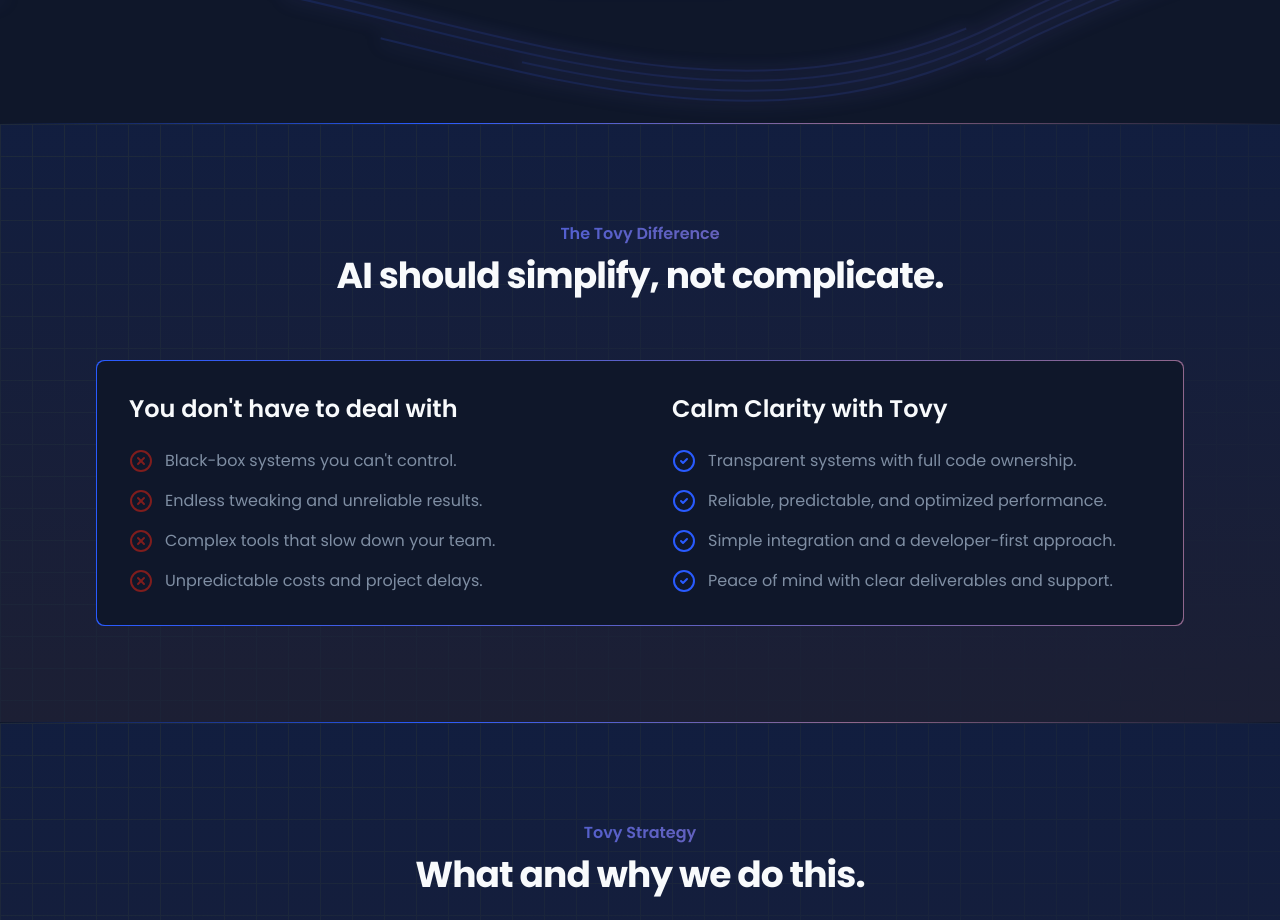
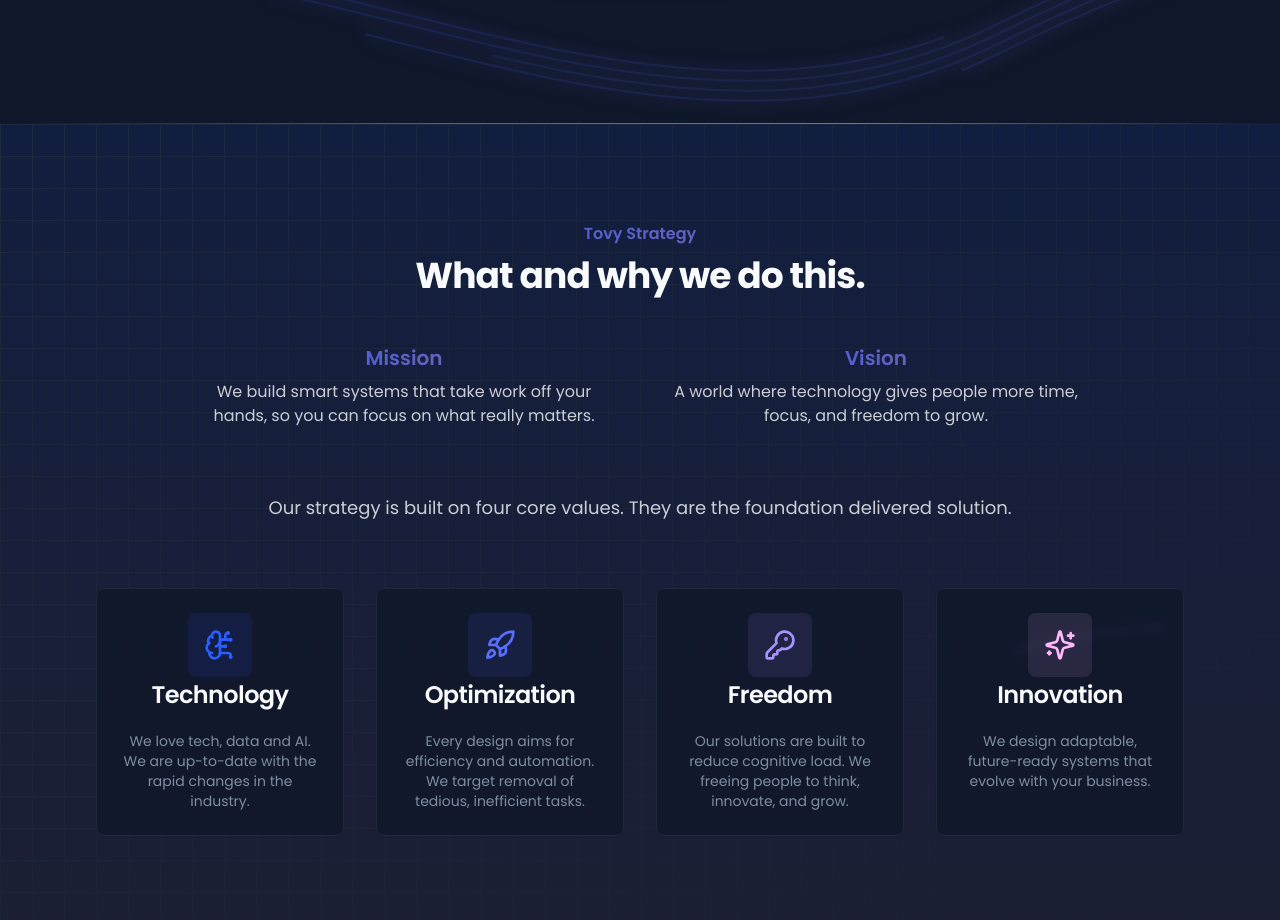
Before and after one commit to tovy-eu/tovy.eu-website, a Next.js app: page / in a window 1280 px wide. Shown: the part 582-1502 px from the top of the page. Built offline with nearby package versions, Linux system fonts and the light colour scheme.

Commit message:
remove the pain solution section

```diff
--- a/src/app/page.tsx
+++ b/src/app/page.tsx
@@ -1,5 +1,4 @@
 import { HeroSection } from "@/components/landing/hero-section";
-import { PainSolutionSection } from "@/components/landing/pain-solution-section";
 import { AboutSection } from "@/components/landing/about-section";
 import { TestimonialsSection } from "@/components/landing/testimonials-section";
 import { SectionDivider } from "@/components/landing/section-divider";
@@ -8,10 +7,6 @@ export default function Home() {
   return (
     <div className="flex flex-col items-center">
       <HeroSection />
-
-      <SectionDivider />
-
-      <PainSolutionSection />
 
       <SectionDivider />
 
--- a/src/components/landing/pain-solution-section.tsx
+++ /dev/null
@@ -1,76 +0,0 @@
-import { CheckCircle2, XCircle } from "lucide-react";
-import { ScrollReveal } from "../scroll-reveal";
-
-const pains = [
-  "Black-box systems you can't control.",
-  "Endless tweaking and unreliable results.",
-  "Complex tools that slow down your team.",
-  "Unpredictable costs and project delays.",
-];
-
-const solutions = [
-  "Transparent systems with full code ownership.",
-  "Reliable, predictable, and optimized performance.",
-  "Simple integration and a developer-first approach.",
-  "Peace of mind with clear deliverables and support.",
-];
-
-export function PainSolutionSection() {
-  return (
-    <section
-      className="pain-solution-container relative w-full bg-gradient-to-b from-primary/10 to-[#8F668C]/10 py-16 sm:py-24"
-    >
-      <div className="mx-auto max-w-6xl px-4 md:px-8">
-        <ScrollReveal>
-          <div className="mx-auto max-w-4xl text-center">
-            <h2 className="text-base font-semibold leading-7 bg-gradient-to-r from-primary to-[#8F668C] bg-clip-text text-transparent">
-              The Tovy Difference
-            </h2>
-            <p className="mt-2 text-3xl font-bold tracking-tight sm:text-4xl">
-              AI should simplify, not complicate.
-            </p>
-          </div>
-          <div className="mt-16 space-y-8">
-            <div className="p-[1px] rounded-lg bg-gradient-to-r from-primary to-[#8F668C]">
-              <div className="bg-card rounded-lg p-8">
-                <div className="grid grid-cols-1 md:grid-cols-2 gap-8 md:gap-16">
-
-                  {/* Pains Column */}
-                  <div className="space-y-6">
-                    <h3 className="text-2xl font-semibold">You don't have to deal with</h3>
-                    <ul className="space-y-4">
-                      {pains.map((pain, index) => (
-                        <li key={index} className="flex items-start gap-3">
-                          <div className="flex-shrink-0">
-                            <XCircle className="h-6 w-6 text-destructive" />
-                          </div>
-                          <span className="text-muted-foreground">{pain}</span>
-                        </li>
-                      ))}
-                    </ul>
-                  </div>
-
-                  {/* Solutions Column */}
-                  <div className="space-y-6">
-                    <h3 className="text-2xl font-semibold">Calm Clarity with Tovy</h3>
-                    <ul className="space-y-4">
-                      {solutions.map((solution, index) => (
-                        <li key={index} className="flex items-start gap-3">
-                          <div className="flex-shrink-0">
-                            <CheckCircle2 className="h-6 w-6 text-primary" />
-                          </div>
-                          <span className="text-muted-foreground">{solution}</span>
-                        </li>
-                      ))}
-                    </ul>
-                  </div>
-
-                </div>
-              </div>
-            </div>
-          </div>
-        </ScrollReveal>
-      </div>
-    </section>
-  );
-}
```
